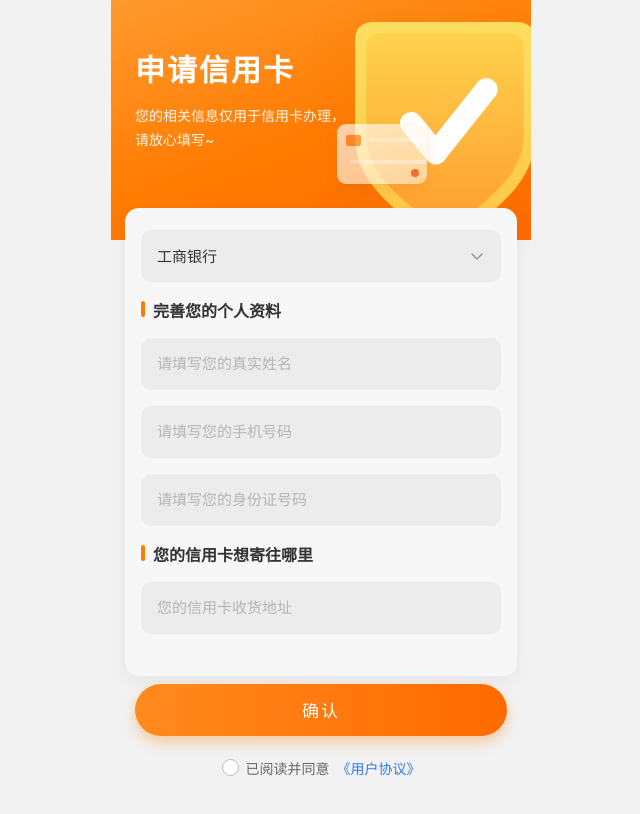
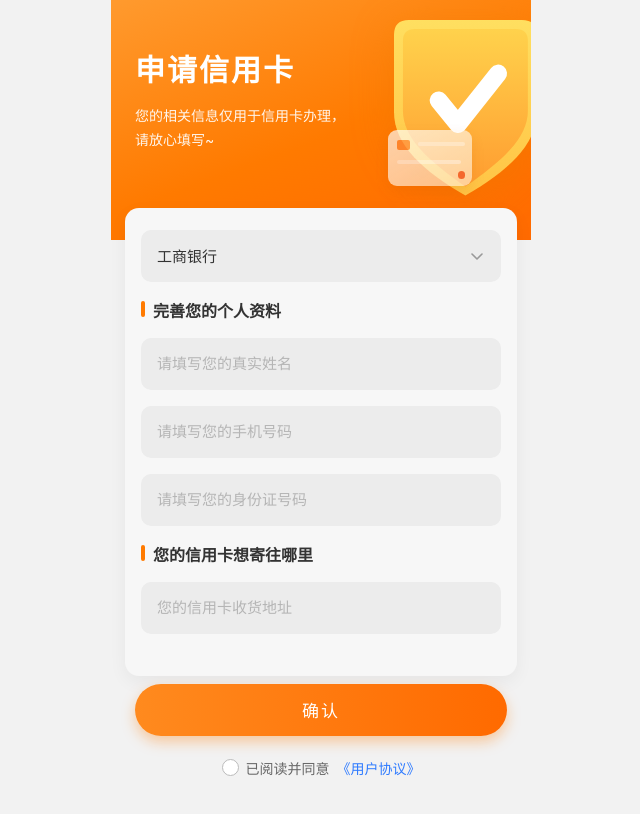
Before and after one commit to StorageBottle/credit-card-application, a plain HTML site: page index.html in a window 1280 px wide. Shown: the whole page, without its empty margins (319-959 px from the left). Drawn offline with Linux system fonts and the light colour scheme.

Commit message:
Add files via upload

```diff
--- a/style.css
+++ b/style.css
@@ -32,6 +32,12 @@ html, body {
   z-index: 0;
 }
 
+.hero-text {
+  max-width: 62%;
+  position: relative;
+  z-index: 2;
+}
+
 .hero-text h1 {
   color: #fff;
   font-size: 30px;
@@ -46,13 +52,14 @@ html, body {
   line-height: 1.7;
 }
 
-.hero-art { width: 116px; }
+.hero-art { width: 0; }
 
 .mini-shield {
   position: absolute;
-  top: 22px;
-  right: -4px;
-  width: 180px;
+  top: 20px;
+  right: -6px;
+  width: 34%;
+  max-width: 150px;
   aspect-ratio: 96 / 118;
   filter: drop-shadow(0 8px 20px rgba(230,120,0,0.35));
 }
@@ -60,24 +67,38 @@ html, body {
 
 .mini-card {
   position: absolute;
-  right: 104px;
-  bottom: 56px;
-  width: 90px;
-  height: 60px;
+  right: 14%;
+  bottom: 54px;
+  width: 20%;
+  max-width: 84px;
+  min-width: 60px;
+  aspect-ratio: 3 / 2;
   background: linear-gradient(150deg, rgba(255,255,255,0.94), rgba(255,238,214,0.88));
   border-radius: 9px;
   box-shadow: 0 6px 14px rgba(200,90,0,0.22);
   opacity: 0.7;
 }
 .mini-card .chip {
-  position: absolute; left: 9px; top: 11px;
-  width: 15px; height: 11px;
+  position: absolute; left: 10%; top: 18%;
+  width: 16%; height: 18%;
   background: #FF8A3C; border-radius: 2px;
 }
-.mini-card .line { position: absolute; height: 4px; background: #fff; border-radius: 2px; }
-.mini-card .l1 { left: 32px; top: 14px; width: 56px; }
-.mini-card .l2 { left: 12px; top: 36px; width: 78px; }
-.mini-card .dot { position: absolute; right: 8px; bottom: 7px; width: 8px; height: 8px; border-radius: 50%; background: #F0512C; }
+.mini-card .line { position: absolute; height: 7%; background: #fff; border-radius: 99px; }
+.mini-card .l1 { left: 36%; top: 22%; width: 56%; }
+.mini-card .l2 { left: 11%; top: 55%; width: 76%; }
+.mini-card .dot { position: absolute; right: 8%; bottom: 12%; width: 9%; aspect-ratio: 1; border-radius: 50%; background: #F0512C; }
+
+/* 窄屏进一步收紧：缩小标题、副标题字号，留出图形空间 */
+@media (max-width: 380px) {
+  .hero-text p { font-size: 12.5px; }
+}
+@media (max-width: 340px) {
+  .hero-text p { font-size: 11.5px; }
+}
+@media (max-width: 360px) {
+  .hero { padding: 38px 18px 78px; }
+  .hero-text h1 { font-size: 26px; }
+}
 
 /* ============ 表单卡片区域 ============ */
 .sheet {
```
